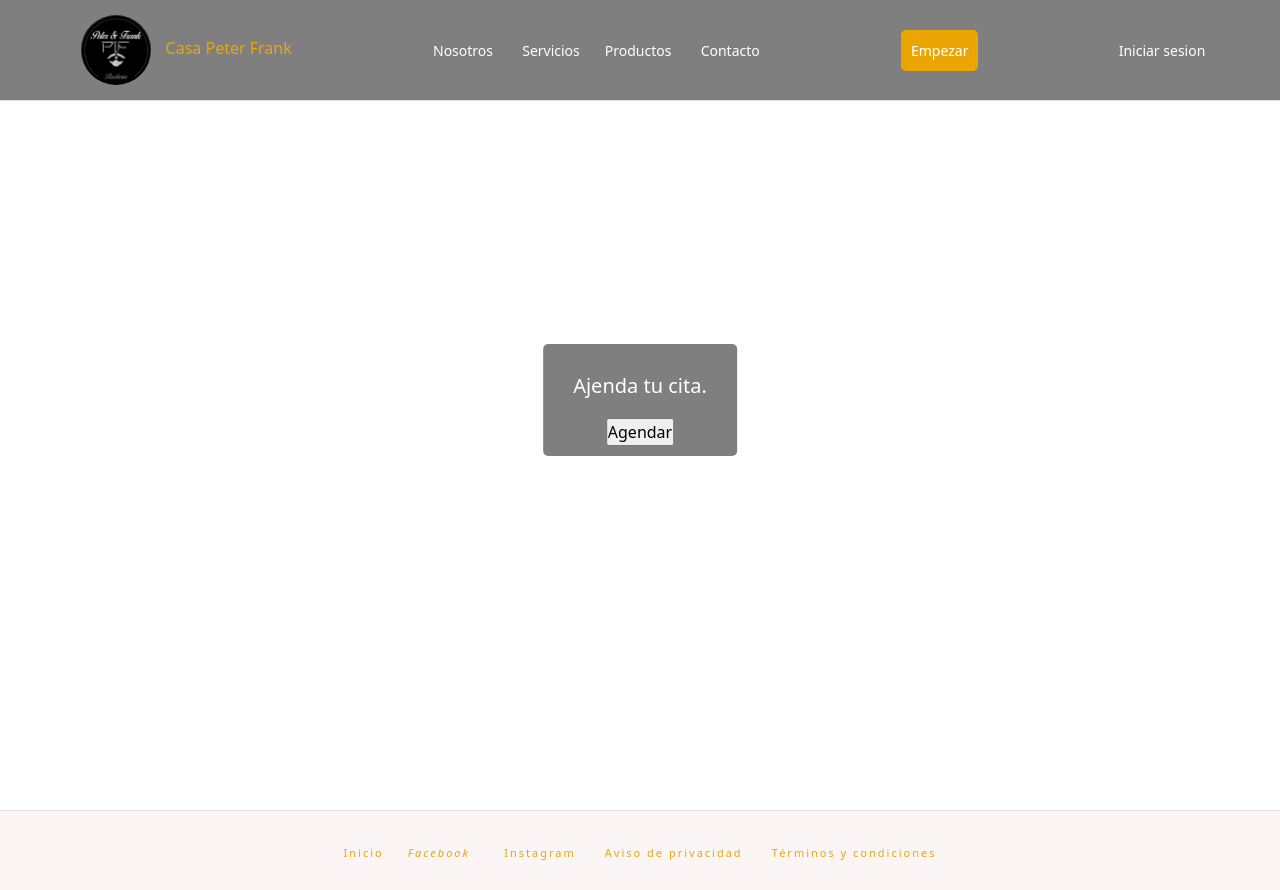
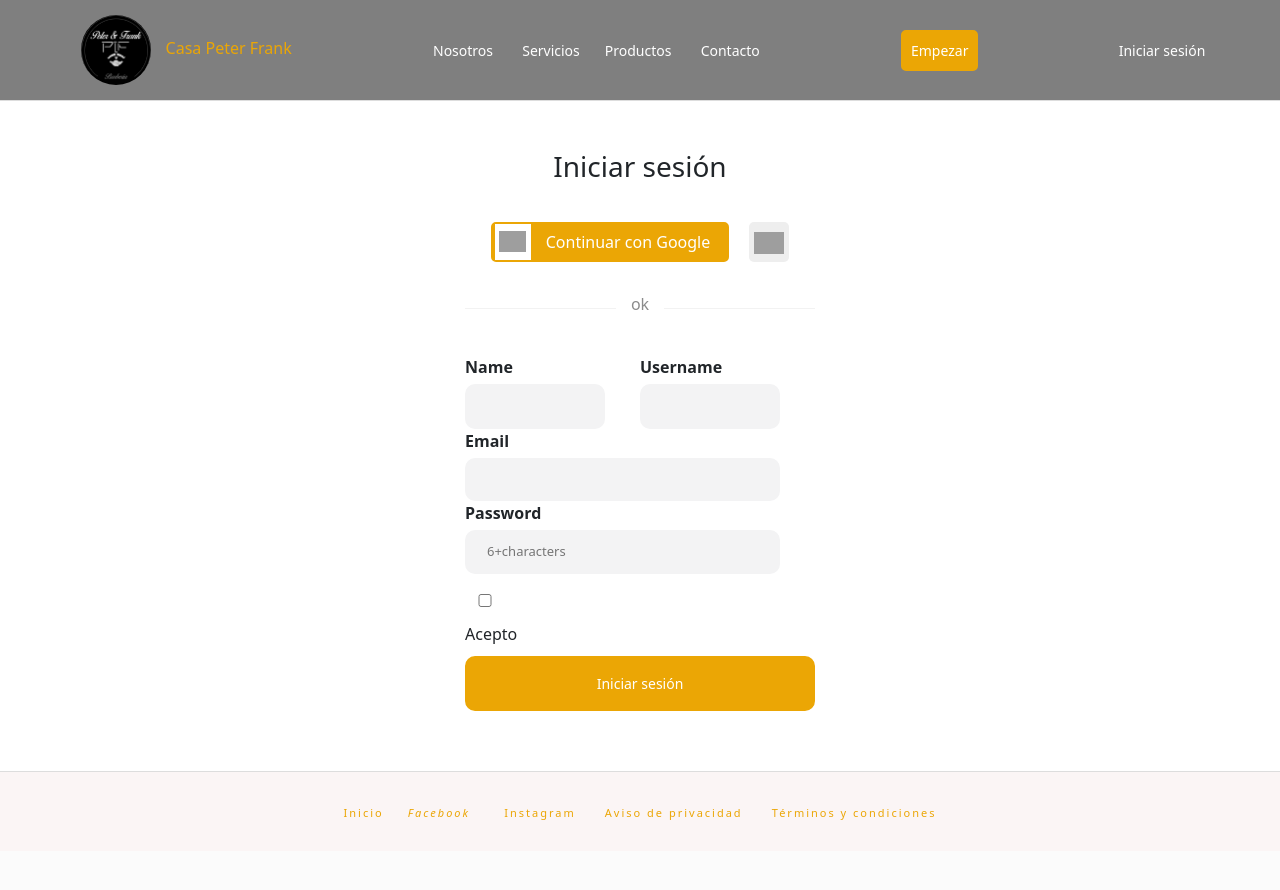
Before and after one commit to Pedro-guzman/Casa-Peter-Frank, a Django app: page /citas in a window 1280 px wide. After the commit the page ends 820 px from the top, so only its background shows below. Run offline with Django 4.2, Linux system fonts and the light colour scheme; grey boxes are pictures that could not be loaded.

Commit message:
Actualizacion de funciones de formularios

```diff
--- a/static/css/style.css
+++ b/static/css/style.css
@@ -80,9 +80,7 @@
     height: 100px; /* Establece la altura de la imagen del logotipo a 60px */
     border-radius: 50%;
 }
-img:hover {
 
-}
 .main-menu  {
     list-style: none;
     padding: 0;
@@ -202,7 +200,16 @@
     width: 100%;
     height: 100%;
 }
-/*Estilos de los textos de las imagenes de los destinos*/
+/* Estilos del texto de oantalla de inicio */
+.index-text {
+    display: flex;
+   justify-content: center;
+   align-items: center;
+   height: 100vh;
+   flex-direction: column;
+   color: black;
+}
+/*Estilos de los textos de las imagenes de Productos*/
 .overlay-text {
     position: absolute;
     top: 50%; /* Centra verticalmente */
@@ -215,6 +222,20 @@
     text-align: center;
     border-radius: 5px;
 }
+/* EStilos de color y texto de los productos*/
+.pomada-style {
+    color: orange;
+}
+.after-style {
+    color: aqua;
+}
+.shampoo-style {
+    color: rgb(255, 187, 0);
+}
+.aceite-style {
+    color: orange;
+}
+
 /*Estilos del boton de destinos*/
 .btn-d{
     position: absolute;
--- a/templates/citas.html
+++ b/templates/citas.html
@@ -1,18 +1,57 @@
 {% extends 'layouts/base.html' %}
 {% load static %}
 {% block content %}
-<section>
-     <!--texto con descripción -->
-     <div class="overlay-text">
-        <h2>Ajenda tu cita.</h2>
+     <!--Formulario de regidstro-->
+     <div class="container">
+        <h3>Iniciar sesión</h3>
+        <div class="botones">
+            <button class="google-btn">
+                <picture><img src="/images/Google__G__Logo.svg.png" alt="Logo de google"></picture>
+                <span>Continuar con  Google</span>
+            </button>
+            <button class="twiter-btn">
+                <picture><img src="/images/logo-twiter.png" alt="logo de twiter"></picture>
+            </button>
+        </div>
+        <!--Linea divisora-->
+        <div class="separator">
+            <hr>
+            <span>ok</span>
+            <hr>
+        </div>
+        <!--Inicio del formulario-->
+        <form action="{% url 'citaSuccess' %}" method="POST">
+            {% csrf_token %}
+            <div class="section-inputs">
+                <label for="info">
+                    <span>Name</span>
+                    <input type="text" id="name" name="name">
+                </label>
+                <!---->
+                <label for="username">
+                    <span>Username</span>
+                    <input type="text" id="username" name="username">
+                </label>
+            </div>
+            <!---->
+            <label for="email">
+                <span>Email</span>
+                <input type="text" id="email" name="email">
+            </label>
+            <!---->
+            <label for="password">
+                <span>Password</span>
+                <input type="password" id="password" name="password" placeholder="6+characters">
+            </label>
+            <!---->
+            <label for="checkbox" class="checkbox-label">
+                <input type="checkbox" id="checkbox-label">
+                <span>Acepto</span>
+            </label>
+            <!---->
+            <button type="submit" class="submit-btn">Iniciar sesión</button>
+        </form>
 
-        <form class="form" action="" method="POST">
-            {% csrf_token %}
-
-                {{ form.as_p}}
-            <input type="submit" value="Agendar">
-        </form>
     </div>
-
-</section>
+    <!---->
 {% endblock %}
--- a/templates/layouts/partials/menu.html
+++ b/templates/layouts/partials/menu.html
@@ -52,7 +52,7 @@
         </div>
         <div class="sing-in">
             <a href="{% url 'formSing' %}">
-                <button class=" btn-sec">Iniciar sesion</button>
+                <button class=" btn-sec">Iniciar sesión</button>
 
             </a>
         </div>
--- a/web_barberia/urls.py
+++ b/web_barberia/urls.py
@@ -25,4 +25,8 @@
     # Forms get started sing in
     path('formStart', views.formStart, name='formStart'),
     path('formSing', views.formSing, name='formSing'),
+    # Mensajes de exito formularios
+    path('citaSuccess', views.citaSuccess, name='citaSuccess'),
+    path('inicioSuccess', views.inicioSuccess, name='inicioSuccess'),
+
 ]
--- a/web_barberia/views.py
+++ b/web_barberia/views.py
@@ -1,4 +1,5 @@
 from django.shortcuts import render
+from django.http import  HttpResponse
 
 def index(request):
     return render(request, 'index.html', {})
@@ -50,3 +51,15 @@
 
 def formSing(request):
     return render(request, 'formSing.html', {})
+
+# Vistas ade los fokrmularios.
+
+def citaSuccess(request):
+    name = request.POST['name']
+    return render(request, 'citaSuccess.html', {"name": name})
+
+def inicioSuccess(request):
+    if request.method != 'POST':
+        return HttpResponse("El metodo GET no est soportado por esta ruta")
+    info = request.POST['info']
+    return render(request, 'inicioSuccess.html', {"info": info})
```
Also changed, not shown: templates/aceites.html (+12 -4 lines), templates/after.html (+9 -3 lines), templates/citaSuccess.html (added, +7 -0 lines), templates/formSing.html (+57 -0 lines), templates/index.html (+5 -7 lines), templates/inicioSuccess.html (added, +7 -0 lines), templates/pomada.html (+9 -2 lines), templates/shampoo.html (+8 -2 lines), templates/talco.html (+8 -2 lines), templates/edes.html (deleted), templates/redes.html (added).
